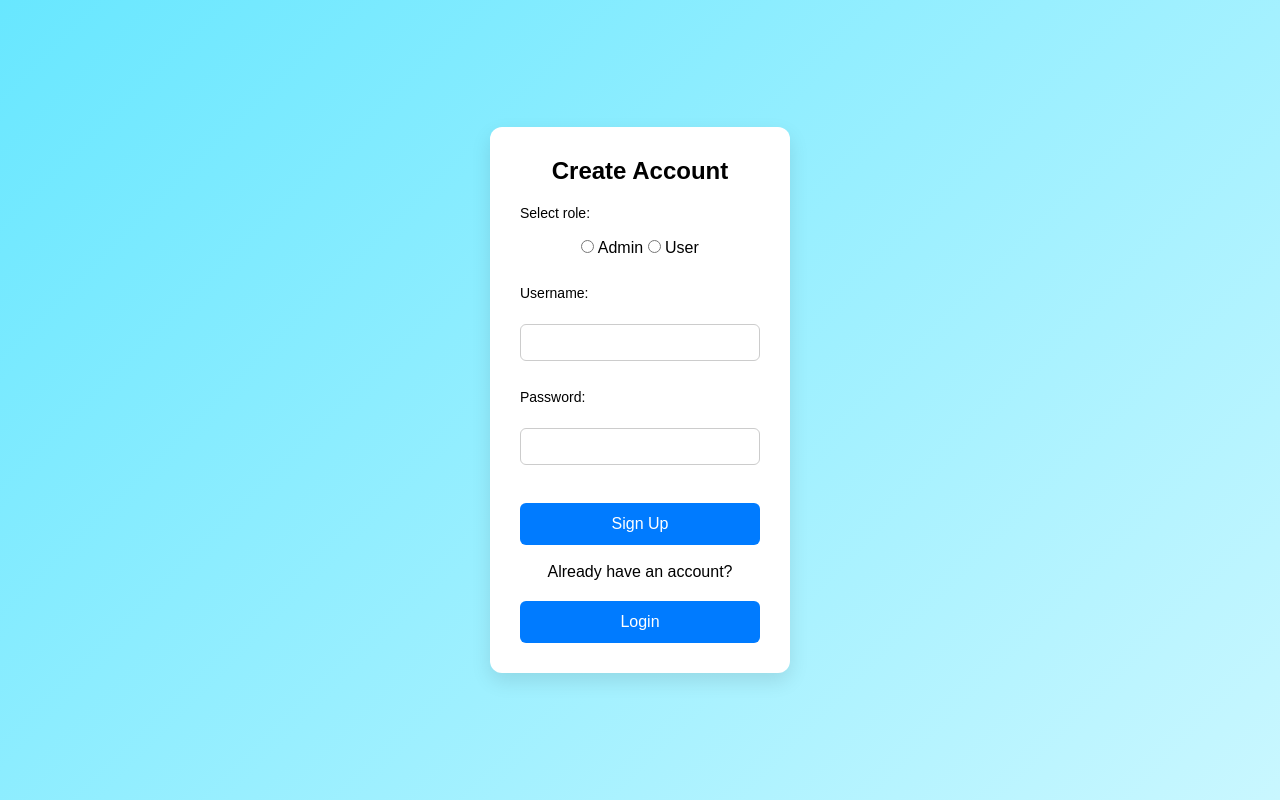
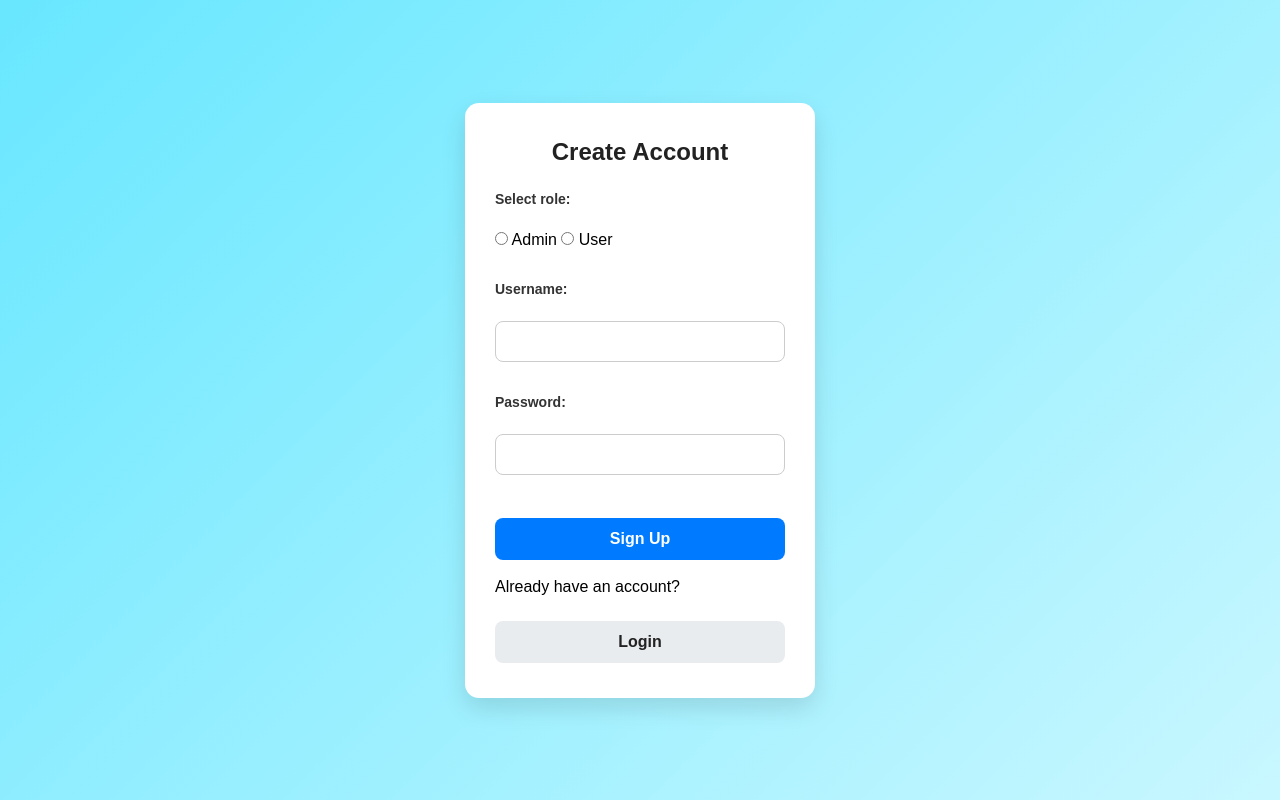
Before and after one commit to F7Z7/Auth-System-Using-Flask, a Flask app: page /register in a window 1280 px wide. Run offline with Flask 3, Linux system fonts and the light colour scheme.

Commit message:
adjusted styles for both register and login

```diff
--- a/static/style.css
+++ b/static/style.css
@@ -1,105 +1,159 @@
-/* Reset */
-* {
-    box-sizing: border-box;
-    margin: 0;
-    padding: 0;
+/* RESET */
+*{
+    margin:0;
+    padding:0;
+    box-sizing:border-box;
 }
 
-/* Body */
-body {
-    font-family: Arial, sans-serif;
-    background: linear-gradient(135deg, #68e7ff, #c9f7ff);
-    height: 100vh;
+/* BODY */
+body{
+    font-family:Arial, sans-serif;
+    height:100vh;
 
-    display: flex;
-    justify-content: center;
-    align-items: center;
+    display:flex;
+    justify-content:center;
+    align-items:center;
+
+    background:linear-gradient(135deg,#68e7ff,#c9f7ff);
 }
 
-/* Main container */
-.container {
-    width: 100%;
-    display: flex;
-    justify-content: center;
+/* CONTAINER */
+.container{
+    width:100%;
+    display:flex;
+    justify-content:center;
+    align-items:center;
+    padding:20px;
 }
 
-/* Card */
-.card {
-    background: white;
-    padding: 30px;
-    border-radius: 12px;
-    width: 300px;
+/* CARD */
+.card{
+    width:350px;
 
-    box-shadow: 0 8px 20px rgba(0,0,0,0.1);
-    text-align: center;
+    background:white;
+
+    padding:35px 30px;
+
+    border-radius:14px;
+
+    box-shadow:0 10px 25px rgba(0,0,0,0.12);
 }
 
-/* Heading */
-.card h2 {
-    margin-bottom: 20px;
+/* TITLE */
+.card h2{
+    text-align:center;
+    margin-bottom:25px;
+
+    color:#222;
 }
 
-/* Labels */
-label {
-    display: block;
-    text-align: left;
-    margin-top: 10px;
-    font-size: 14px;
+/* LABELS */
+label{
+    display:block;
+
+    margin-bottom:6px;
+    margin-top:14px;
+
+    font-size:14px;
+    font-weight:600;
+
+    color:#333;
 }
 
-/* Inputs */
+/* INPUTS */
 input[type="text"],
-input[type="password"] {
-    width: 100%;
-    padding: 10px;
-    margin-top: 5px;
+input[type="password"]{
 
-    border: 1px solid #ccc;
-    border-radius: 6px;
-    outline: none;
+    width:100%;
+
+    padding:12px;
+
+    border:1px solid #ccc;
+    border-radius:8px;
+
+    outline:none;
+
+    transition:0.3s;
 }
 
-input:focus {
-    border-color: #007BFF;
+/* INPUT FOCUS */
+input[type="text"]:focus,
+input[type="password"]:focus{
+    border-color:#007BFF;
+    box-shadow:0 0 5px rgba(0,123,255,0.3);
 }
 
-/* Radio buttons */
-.radio-group {
-    text-align: left;
-    margin-top: 10px;
+/* RADIO GROUP */
+.radio-group{
+    margin-top:10px;
+    margin-bottom:10px;
+
+    display:flex;
+    gap:20px;
+
+    align-items:center;
 }
 
-/* Button */
-.btn {
-    width: 100%;
-    padding: 10px;
-    margin-top: 20px;
-
-    border-radius: 6px;
-    border: 2px solid transparent;
-    font-size: 16px;
-    cursor: pointer;
-
-    background: #007BFF;
-    color: white;
-
-    transition: all 0.3s ease;
+/* RADIO LABEL INLINE */
+.radio-group label{
+    margin:0;
+    display:flex;
+    align-items:center;
+    gap:5px;
+    font-weight:normal;
 }
 
-/* Hover → ghost style */
-.btn:hover {
-    background: transparent;
-    border-color: #007BFF;
-    color: #000;
+/* BUTTON */
+.btn{
+    width:100%;
+
+    margin-top:25px;
+
+    padding:12px;
+
+    border:none;
+    border-radius:8px;
+
+    background:#007BFF;
+    color:white;
+
+    font-size:16px;
+    font-weight:bold;
+
+    cursor:pointer;
+
+    transition:0.3s;
 }
 
-/* Bottom text */
-.switch {
-    margin-top: 15px;
-    font-size: 14px;
+/* BUTTON HOVER */
+.btn:hover{
+    background:#005fd1;
 }
 
-.switch a {
-    color: #007BFF;
-    text-decoration: none;
+/* SECONDARY BUTTON */
+.secondary{
+    background:#e9ecef;
+    color:#222;
 }
+
+.secondary:hover{
+    background:#d6dbe1;
+}
+
+/* BOTTOM TEXT */
+.switch{
+    text-align:center;
+    margin-top:18px;
+
+    font-size:14px;
+}
+
+.switch a{
+    text-decoration:none;
+    color:#007BFF;
+    font-weight:bold;
+}
+
+.switch a:hover{
+    text-decoration:underline;
+}
```
